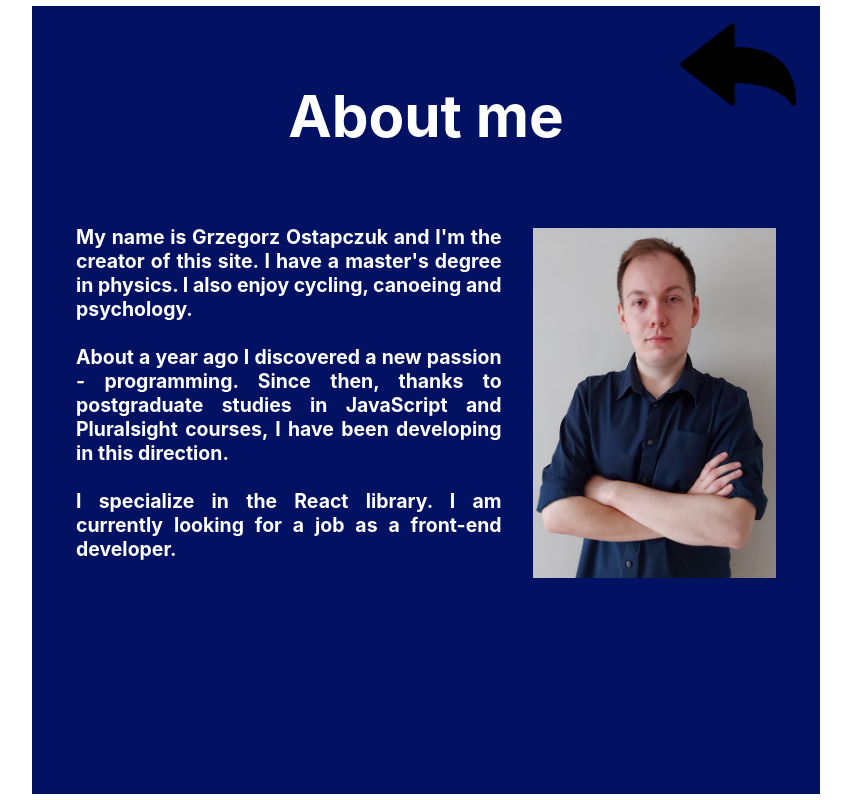
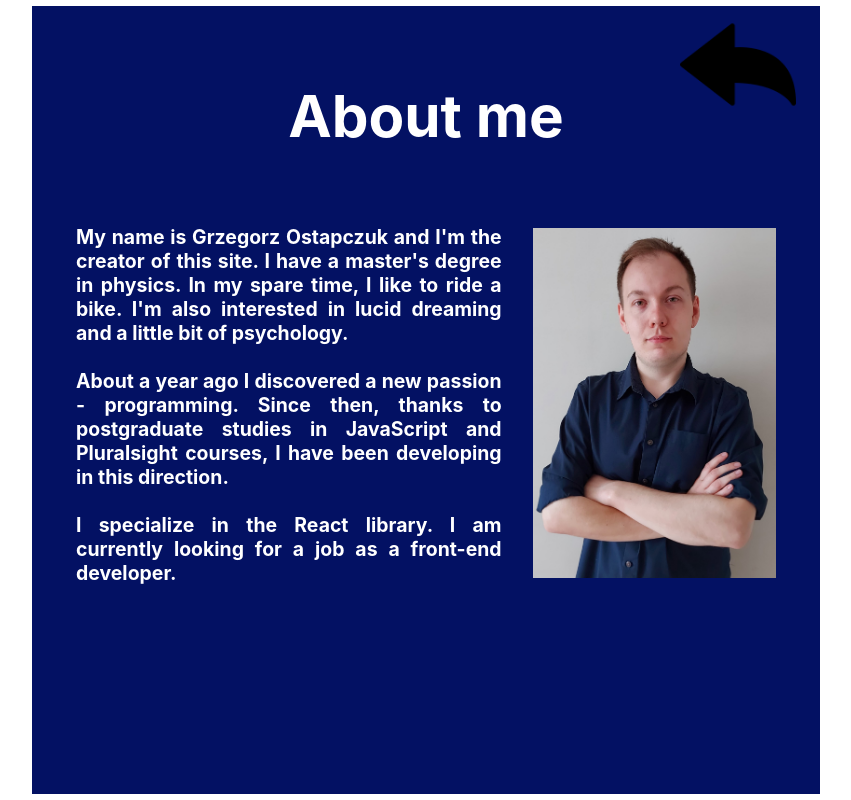
Before and after one commit to G-Ost/Portfolio-MyWebsite, a React (Create React App) app in the folder My website/: page /About in a window 1280 px wide. Shown: the whole page, without its empty margins (214-1065 px from the left). Built offline with nearby package versions, Linux system fonts and the light colour scheme.

Commit message:
Cosmetic changes

```diff
--- a/My website/src/Components/MenuOptions/About.js
+++ b/My website/src/Components/MenuOptions/About.js
@@ -42,8 +42,7 @@ function About(props) {
         >
           <br />
           My name is Grzegorz Ostapczuk and I'm the creator of this site. I have
-          a master's degree in physics. I also enjoy cycling, canoeing and
-          psychology.
+          a master's degree in physics. In my spare time, I like to ride a bike. I'm also interested in lucid dreaming and a little bit of psychology.
           <br />
           <br />
           About a year ago I discovered a new passion - programming. Since then,
--- a/My website/src/Components/MenuOptions/Projects.js
+++ b/My website/src/Components/MenuOptions/Projects.js
@@ -4,7 +4,7 @@ import websiteImage from "../../Images/website.jpg";
 import todoImage from "../../Images/todo.jpg";
 import reflexappImage from "../../Images/reflexapp.jpg";
 import gameOfLifeImage from "../../Images/gameOfLife.jpg";
-import bouncySimulatorImage from "../../Images/bouncySim.jpg";
+// import bouncySimulatorImage from "../../Images/bouncySim.jpg";
 import arrowImage from "../../Images/arrow.png";
 import arrowHoverImage from "../../Images/arrowHover.png";
 import Project from "../Project";
@@ -22,8 +22,7 @@ function Projects(props) {
   }
 
   function rightArrowNavigation() {
-    console.log(navSelected);
-    if (navSelected !== "6") {
+    if (navSelected !== "5") {
       setNavSelected((parseInt(navSelected) + 1).toString());
     }
   }
@@ -38,7 +37,6 @@ function Projects(props) {
 
   const navArrowStyle = {
     position: "absolute",
-    // fontSize: sizeUnit / 40,
     height: sizeUnit/5,
     bottom: sizeUnit/17,
     pointerEvents: "auto",
@@ -75,7 +73,7 @@ function Projects(props) {
     "External server validation",
   ];
   const featureList4 = ["useState", "useReducer", "useRef"];
-  const featureList5 = ["useContext", "useRef", "CSS animations"];
+  // const featureList5 = ["useContext", "useRef", "CSS animations"];
 
   return (
     <MenuOption color={"#1fbfb8"}>
@@ -137,7 +135,7 @@ function Projects(props) {
           featureList={featureList4}
         />
       )}
-      {navSelected === "6" && (
+      {/* {navSelected === "6" && (
         <Project
           projectTitle={"Bouncy simulator"}
           imageAlt={"todo_image"}
@@ -146,7 +144,7 @@ function Projects(props) {
           firebaseLink={"https://bouncy-simulator.web.app/"}
           featureList={featureList5}
         />
-      )}
+      )} */}
 
       <div
         style={{
@@ -207,7 +205,7 @@ function Projects(props) {
             setNavSelected("5");
           }}
         ></button>
-        <button
+        {/* <button
           className="navButtons"
           style={{
             ...navButtonStyle,
@@ -216,7 +214,7 @@ function Projects(props) {
           onClick={() => {
             setNavSelected("6");
           }}
-        ></button>
+        ></button> */}
       </div>
 
             <img
```
